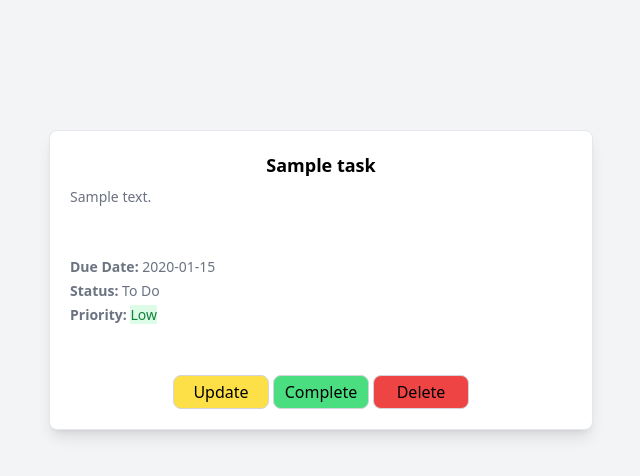
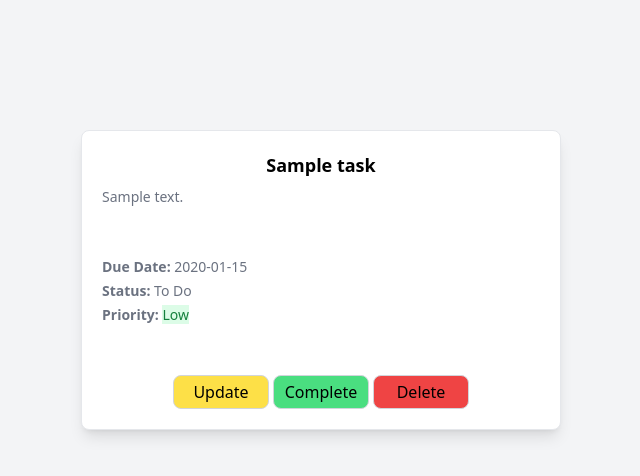
Before and after one commit to mpbe/TaskManager, a Flask app: page /tasks/detail/1 in a window 1280 px wide. Shown: the part 52-528 px from the top of the page, without its empty margins (319-959 px from the left). Run offline with Flask 3, Linux system fonts and the light colour scheme; a user stored in the database is signed in; tables that the repository leaves empty hold one stand-in row (values such as "Sample post"); some libraries are stand-ins or nearby versions.

Commit message:
minor css change

```diff
--- a/app/templates/detail.html
+++ b/app/templates/detail.html
@@ -7,7 +7,7 @@
 {%block content%}
 
 <div class="flex justify-center items-center min-h-[60vh]">
-    <div class="w-full max-w-xl px-4">
+    <div class="w-full max-w-lg px-4">
         <div class="flex flex-col justify-between shadow-lg bg-white rounded-lg p-5 border border-gray-200 space-y-3 md:min-h-[300px]">
             <div class="space-y-2">
                 <h3 class="text-lg text-center font-semibold mb-2">
```
